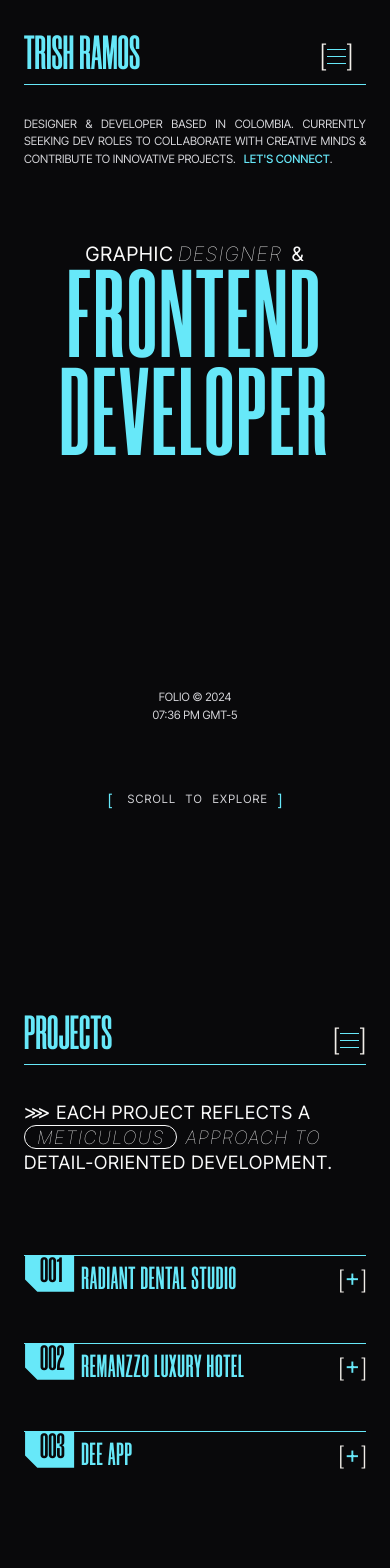
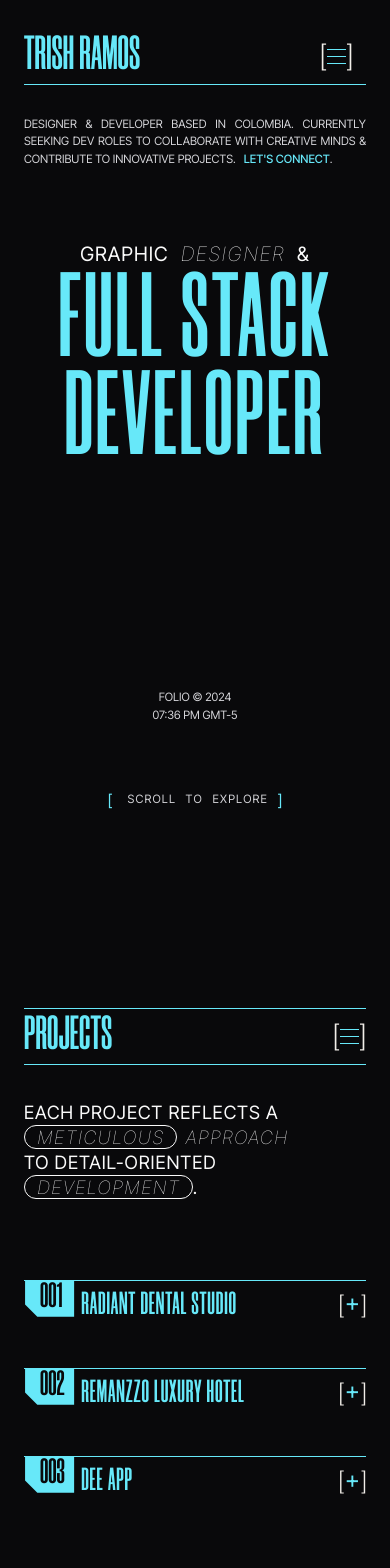
Before and after one commit to sandyFit/folio-2024, a React (Vite) app: page / in a window 390 px wide. Shown: the top 1568 px of the page. Built offline with nearby package versions, Linux system fonts and the light colour scheme; a web font is replaced by a local one.

Commit message:
Responsiveness adjustments

```diff
--- a/src/components/buttons/ColorBtn.jsx
+++ b/src/components/buttons/ColorBtn.jsx
@@ -18,10 +18,8 @@ const ColorBtn = ({ onClick }) => {
                 ></path>
             </svg>
             <div className='rounded'>
-
-                    <span className='w-4 h-4 bg-[var(--secondary)] absolute right-[1.9rem] bottom-[.6rem] rounded-[1px]'></span>
-
-
+                <span
+                    className='w-4 h-4 bg-[var(--secondary)] absolute right-[1.9rem] bottom-[.6rem] rounded-[1px]'></span>
             </div>
         </button>
     );
--- a/src/components/ui/Header.jsx
+++ b/src/components/ui/Header.jsx
@@ -66,7 +66,7 @@ const Header = ({ title, sectionId }) => {
                     <div className="grid grid-cols-2 lg:grid-cols-12 place-content-between items-center w-full
                         relative before:absolute before:h-[1px] before:bg-[var(--secondary)] before:w-full before:top-1
                         before:lg:-top-2 animate-text after:absolute after:h-[1px] after:bg-[var(--secondary)]
-                        after:w-full after:top-12 after:lg:top-16 animate-text ">
+                        after:w-full after:lg-xl:top-[3.5rem] after:xl:top-[3.9rem] animate-text ">
 
                         <h3 className='xsm-title text-[var(--secondary)] col-span-1 lg:col-span-3 col-start-1 text'>
                             {title}
--- a/src/components/ui/MobileHeader.jsx
+++ b/src/components/ui/MobileHeader.jsx
@@ -17,12 +17,15 @@ const MobileHeader = ({ title }) => {
     };
 
     return (
-        <section className='w-full h-[80px] flex justify-between pb-32'>
-            <div className="w-full grid grid-cols-1 place-content-between mt-2 relative">
+        <section className='w-full h-[80px] pb-32'>
+            <div className="w-full grid grid-cols-1 mt-2 relative">
                 <div className="grid grid-cols-2 xl:grid-cols-12 place-content-between items-center w-full relative
-                    before:absolute before:h-[1px] before:bg-[var(--secondary)] before:w-full before:top-12 before:lg:top-16">
+                    before:absolute before:h-[1px] before:bg-[var(--secondary)] before:w-full before:-top-2
+                        before:lg:-top-2 animate-text after:absolute after:h-[1px] after:bg-[var(--secondary)]
+                        after:w-full after:top-12 after:lg:top-[3.5rem] animate-text">
 
-                    <h3 className='xsm-title text-[var(--secondary)] col-span-1 xl:col-span-3 col-start-1 row-start-1'>
+                    <h3 className='xsm-title text-[var(--secondary)] col-span-1 xl:col-span-3 col-start-1
+                        row-start-1'>
                         {title}
                     </h3>
 
@@ -32,7 +35,7 @@ const MobileHeader = ({ title }) => {
                         </p>
                     ) : (
                             <span className="w-full col-span-1 col-start-2 flex justify-end row-start-1 ml-8
-                                mt-2 lg:mt-4">
+                                ">
                                 <MenuBtn onClick={handleClick} visible={visible} />
                                 <MobileMenu isMenuOpen={visible} />
                             </span>
--- a/src/components/ui/Sitemap.jsx
+++ b/src/components/ui/Sitemap.jsx
@@ -34,8 +34,8 @@ const Sitemap = () => {
 
 
     return (
-        <div className="w-full 3xl-sm:w-[65%] flex">
-            <ul className="w-full flex uppercase justify-between "
+        <div className="w-full lg-sm:w-[80%] lg-xl:w-[85%] 3xl-sm:w-[65%] flex">
+            <ul className="w-full flex uppercase justify-between"
             >
                 {links.map(({ name }) => (
                     <li key={name} className=''>
--- a/src/index.css
+++ b/src/index.css
@@ -336,8 +336,8 @@
       text-[.72rem]
       md:text-[.78rem]
       base:text-[.85rem]
-      base-sm:text-[.9rem]
-      lg:text-[.9rem]
+      base-sm:text-[.8rem]
+      lg:text-[.78rem]
       lg-sm:text-[.78rem]
       xl-2xl:text-[.8rem]
       2xl:text-[.9rem]
@@ -369,8 +369,7 @@
         base-sm:text-[2rem]
         lg:text-[2.2rem]
         lg-sm:text-[2.4rem]
-        lg-lg:text-[1.9rem]
-        lg-xl:text-[2.05rem]
+        lg-lg:text-[2.2rem]
         lg-2xl:text-[2.2rem]
         xl-sm:text-[2.25rem]
         xl-md:text-[2.2rem]
@@ -546,24 +545,24 @@
 
     .big-title {
       @apply morganite-bold font-[100]  tracking-[3px] uppercase
-        text-[7.8rem]
-        md:text-[10rem]
-        lg:text-[8.08rem]
-        lg-sm:text-[8.8rem]
-        lg-md:text-[9.7rem]
-        lg-lg:text-[10.5rem]
-        lg-xl:text-[11.3rem]
-        lg-2xl:text-[12rem]
-        xl-sm:text-[12.3rem]
-        xl-md:text-[13.2rem]
-        xl:text-[14rem]
-        xl-lg:text-[14.8rem]
-        xl-xl:text-[15.6rem]
-        xl-2xl:text-[16.4rem]
-        2xl-sm:text-[17.2rem]
-        2xl-md:text-[18rem]
-        2xl-lg:text-[18.8rem]
-        2xl-xl:text-[19.6rem]
+        text-[7.5rem]
+        md:text-[9.8rem]
+        lg:text-[7.7rem]
+        lg-sm:text-[8.5rem]
+        lg-md:text-[9.2rem]
+        lg-lg:text-[10rem]
+        lg-xl:text-[10.72rem]
+        lg-2xl:text-[11.5rem]
+        xl-sm:text-[11.8rem]
+        xl-md:text-[12.6rem]
+        xl:text-[13.4rem]
+        xl-lg:text-[14.1rem]
+        xl-xl:text-[14.9rem]
+        xl-2xl:text-[15.7rem]
+        2xl-sm:text-[16.4rem]
+        2xl-md:text-[17.1rem]
+        2xl-lg:text-[17.88rem]
+        2xl-xl:text-[18.68rem]
         3xl-sm:text-[19rem]
         3xl:text-[21.5vw]
         leading-[98px]
--- a/src/pages/About.jsx
+++ b/src/pages/About.jsx
@@ -36,7 +36,7 @@ const About = () => {
                         </h2>
 
                         <h2 className='title-h2 relative block lg-lg:hidden whitespace-nowrap'>
-                            ⋙ graphic designer turned <br />
+                            graphic designer turned <br />
                             <span className="title-h2-thin whitespace-nowrap
                                 border-[1px] border-zinc-50 px-2 rounded-full">
                                 frontend
@@ -44,7 +44,7 @@ const About = () => {
                             <span className="title-h2-thin whitespace-nowrap ml-2">
                                 developer. <br/>
                             </span>
-                            ∎ transforming design into<br/>
+                            transforming design into<br/>
                             <span className="title-h2-thin">
                                   interactive
                             </span>
@@ -68,7 +68,7 @@ const About = () => {
 
                 <section className="flex flex-col w-full lg-lg:w-[70vw] xl-sm:w-[60vw] xl:w-[58vw] 2xl-sm:w-[52vw]
                     2xl-xl:w-[50vw] 3xl:w-[56%] justify-end mt-8 lg:mt-4 lg:ml-auto relative">
-                    <article className="flex gap-32 justyfy-start xl:justify-end mt-8 xl:mt-12">
+                    <article className="flex gap-32 justyfy-start xl:justify-end mt-1 lg-lg:mt-8 xl:mt-12">
                         <p className='text-xsmall w-full columns-1 lg:columns-2 gap-[2em]'>
 
                             I'm a self-taught web developer specializing in the React ecosystem.<br />
--- a/src/pages/Hero2.jsx
+++ b/src/pages/Hero2.jsx
@@ -111,7 +111,8 @@ const Hero = () => {
             <div className="grid w-full">
                 <header className="w-full flex flex-col mt-5 lg:mt-[8rem] relative flex-grow">
                     <div className="w-full grid lg:grid-cols-2 ">
-                        <article className="w-full lg:w-[60%] 3xl:w-[32%] col-span-1 lg:col-span-2 lg-xl:col-span-2
+                        <article className="w-full lg:w-[60%] lg-lg:w-[65%] xl-md:w-[50%] xl:w-[46%] 2xl-sm:w-[38%]
+                            2xl-md:w-[36%] 2xl-lg:w-[35%] 2xl-xl:w-[32%] col-span-1 lg:col-span-2 lg-xl:col-span-2
                             xl:col-span-2 2xl-sm:col-span-3 row-start-2 col-start-1 flex flex-col  mt-24 description
                             lg:mt-[-1.2rem] lg-lg:mt-[-2.6rem] xl:mt-[-1.8rem] relative">
                             <p className='w-full text-xxsmall text-zinc-300 text-justify'>
@@ -129,8 +130,8 @@ const Hero = () => {
                             </p>
                         </article>
 
-                        <aside className="w-full hidden lg-lg:flex col-span-2 col-start-11 ml-[5.4rem] items-center
-                            color__switch">
+                        <aside className="w-full hidden lg-lg:flex col-span-2 col-start-12 justify-end items-center
+                            color__switch ml-6">
                             <p className='text-xxsmall text-zinc-500 tracking-widest'>
                                 color shift
                             </p>
@@ -139,38 +140,32 @@ const Hero = () => {
                     </div>
 
                      <section className="w-full grid mt-16 md:mt-10 lg:mt-64 lg-lg:mt-52 lg-2xl:mt-52
-                        xl-sm:mt-[12.4rem] xl:mt-[10.5rem] xl-lg:mt-40 xl-2xl:mt-[9.2rem] 2xl-sm:mt-36 2xl-md:mt-[8rem]
-                        2xl-lg:mt-32 2xl-xl:mt-28 3xl:mt-32">
-                        <div className='w-full hidden lg:grid grid-cols-1 xl:grid-cols-12 '>
+                        xl-sm:mt-[12.4rem] xl:mt-[10.5rem] xl-lg:mt-40 xl-2xl:mt-[9.2rem] 2xl-sm:mt-36
+                        2xl-md:mt-[8rem] 2xl-lg:mt-32 2xl-xl:mt-28 3xl:mt-32">
+                        <div className='w-full grid grid-cols-1 xl:grid-cols-12 '>
                             <h3 className='title-h3 col-span-6 col-start-1 lg:col-start-9 xl:col-start-8 row-start-1
-                                whitespace-nowrap flex justify-end 3xl:mr-6 small__title'>
+                                whitespace-nowrap flex justify-center lg:justify-end 3xl:mr-6 small__title'>
                                 Graphic
                                 <span className='title-h3-thin mx-3 '>designer</span>
                                 &
                             </h3>
-                            <h1 className="big-title col-span-12 col-start-1 row-start-2 lg-lg:mt-3
-                                xl-sm:mt-5 xl:mt-10 2xl-sm:mt-12 2xl-md:mt-[3.2rem] 2xl-xl:mt-[3.8rem] text-center
+                            <h1 className="big-title hidden lg:block col-span-12 col-start-1 row-start-2 lg:mt-[-.8rem]
+                                lg-md:mt-0 xl-sm:mt-5 lg-xl:mt-3 xl:mt-6 xl-xl:mt-10 2xl-sm:mt-12 2xl-md:mt-[3.2rem]
+                                2xl-lg:mt-[3.6rem] 2xl-xl:mt-[3.8rem] text-center
                                 whitespace-nowrap text-[var(--secondary)] title
                                 hero-title">
                                 full stack developer
                             </h1>
-                        </div>
-
-                        <div className='grid grid-cols-1 lg:hidden text-center place-content-center'>
-                            <h3 className='title-h3 col-span-1 col-start-1 row-start-1
-                                whitespace-nowrap text-center'>
-                                Graphic
-                                <span className='title-h3-thin mx-1'>designer</span > &</h3>
-                            <h1 className="big-title col-span-1 col-start-1 row-start-2  grid
-                                place-items-center whitespace-nowrap text-[var(--secondary)]">
-                                frontend <span>developer</span>
+                            <h1 className="big-title col-span-1 col-start-1 row-start-2 grid
+                                place-items-center lg:hidden whitespace-nowrap text-[var(--secondary)]">
+                                full stack <span>developer</span>
                             </h1>
                         </div>
                     </section>
                 </header>
             </div>
 
-            <footer className="mt-auto w-full mb-6">
+            <footer className="mt-auto w-full mb-6 lg:mb-10 2xl-xl:mb-6">
                 <div className="grid grid-cols-1 lg:grid-cols-3 w-full lg-md:place-content-between whitespace-nowrap
                     small__text">
                     <div className="hidden lg-lg:flex text-xxsmall col-span-1 col-start-1 row-start-1
@@ -181,8 +176,8 @@ const Hero = () => {
                         </span>
                     </div>
 
-                    <div className="flex lg-lg:hidden text-xxsmall text-zinc-300 col-span-1 col-start-1 row-start-1 w-full
-                        whitespace-nowrap justify-center lg:justify-start ">
+                    <div className="flex lg-lg:hidden text-xxsmall text-zinc-300 col-span-1 col-start-1
+                        row-start-1 w-full whitespace-nowrap justify-center lg:justify-start ">
                         folio &copy; {new Date().getFullYear()}
                     </div>
                     <div className="text-xxsmall-cyan col-span-1 col-start-1 lg:col-start-2 row-start-3 lg:row-start-1
--- a/src/pages/Projects.jsx
+++ b/src/pages/Projects.jsx
@@ -33,8 +33,8 @@ const Projects = () => {
             className='w-full min-h-screen flex flex-col relative mb-12'>
             <button
                 onClick={scrollToTop}
-                className={`fixed hidden xl-sm:flex title-h4-xs top-left-btn justify-center items-center right-8
-                    xl-2xl:right- 3xl:right-2
+                className={`fixed hidden xl-sm:flex title-h4-xs top-left-btn justify-center items-center right-4
+                    2xl-xl:right-3 3xl:right-2
                     bottom-80 w-10 h-[4rem] 2xl-xl:w-12 2xl-xl:h-[4.5rem] pt-1 z-[40] bg-[var(--secondary)] group
                     ${showFloatingBtn ? 'visible-btn' : 'hidden-btn'}`}
             >
@@ -47,9 +47,8 @@ const Projects = () => {
             <div className="w-full flex flex-col px-6 md:px-10 base:px-12 xl-sm:px-16">
                 <Header title='projects' sectionId='projects'/>
                 <header className="w-full flex justify-start relative mt-0 lg:mt-12">
-                    <h2 className='title-h2 relative '>
-                         {/* Crafted with Care & a
-                        <span className="title-h2-thin ml-4">Dash of Flair.</span><br /> */}
+                    <h2 className='title-h2 relative hidden lg-lg:block'>
+
                         ⋙ Each project reflects a <br/>
                         <span className="title-h2-thin border-[1px] border-zinc-50 px-3 rounded-full mr-2">
                             meticulous
@@ -60,21 +59,19 @@ const Projects = () => {
                         <span className="title-h2">detail-oriented development.</span>
                     </h2>
 
-                    {/* <h2 className='title-h2 relative block lg-lg:hidden whitespace-nowrap'>
-                        ⋙ Crafted with Care & a <br />
-                        <span className="title-h2-thin italic font-[100] whitespace-nowrap">
-                            Dash of Flair.
-                        </span><br />
-                        ∎ Each project offer a meticulous approach to detail-oriented development.  <br />
-                        <span className="title-h2-thin italic font-[100] whitespace-nowrap">function</span>
-                        <span className="title-h2-thin italic font-[100] border-[1px] border-zinc-50 px-2
-                            whitespace-nowrap rounded-full ml-2">
-                                 smoothly
+                    <h2 className='title-h2 relative block lg-lg:hidden whitespace-nowrap'>
+                        Each project reflects a<br />
+                        <span className="title-h2-thin border-[1px] border-zinc-50 px-3 rounded-full mr-2">
+                             meticulous
                         </span>
-                            <span className="title-h2-thin italic font-[100] whitespace-nowrap ml-1">&</span><br />
-                        <span>leave a lasting impression.</span>
-
-                    </h2> */}
+                        <span className="title-h2-thin ">
+                            approach
+                        </span><br/>
+                        <p className="title-h2"> to detail-oriented </p>
+                       <span className="title-h2-thin border-[1px] border-zinc-50 px-3 rounded-full">
+                            development
+                        </span>.
+                    </h2>
                 </header>
 
                 <section className="flex flex-col items-end mt-8 lg:mt-12 lg-lg:w-[70vw] xl-sm:w-[60vw] xl:w-[58vw]
```
Also changed, not shown: src/components/ui/MobileMenu.jsx (+9 -5 lines), src/layouts/Footer.jsx (+9 -7 lines).
